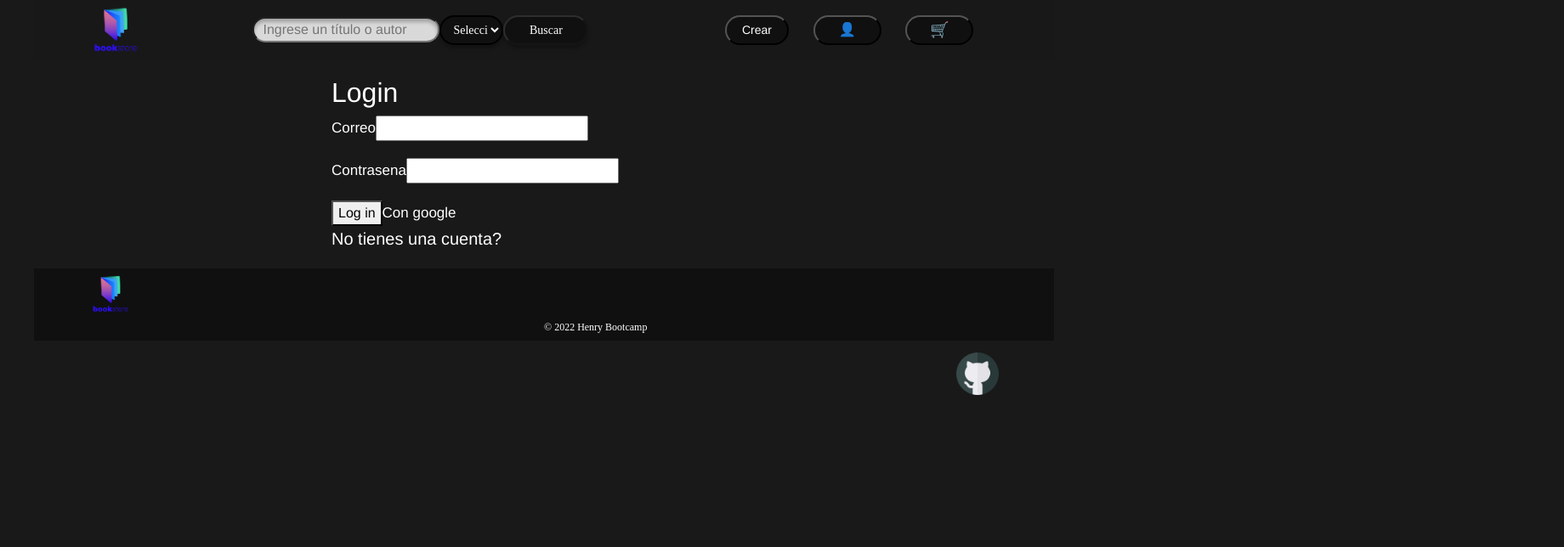
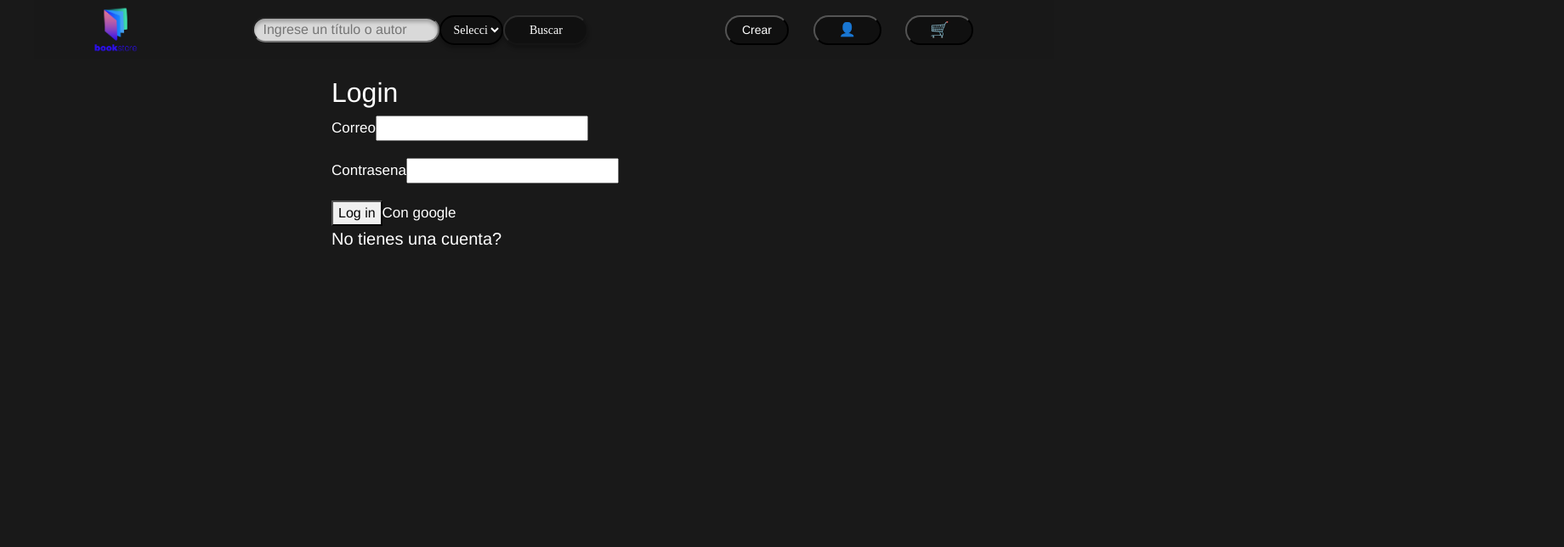
Before and after one commit to santtiagomc/Proyecto-Final, a React (Create React App) app in the folder client/: page /login in a window 1280 px wide. Shown: the top 644 px of the page at 85% size, 1840 px wide, since content can reach past the window. Built offline with nearby package versions, Linux system fonts and the light colour scheme; no server answers.

Commit message:
estilos footer terminado

```diff
--- a/client/src/components/Footer/Footer.module.css
+++ b/client/src/components/Footer/Footer.module.css
@@ -1,41 +1,55 @@
 .container {
-    position: relative;
+    position: absolute;
     width: 100%;
     height: 85px;
-    left: 0%;
-    bottom: 0%;
+    left: 0px;
+    top: 2000px;
     background: #101010;
 }
 
 .github {
-    position: relative;
+    /* position: relative;
     width: 5%;
     height: 5%;
     left: 90%;
     top: 99%;
     display: inline-block;
     align-self: center;
-    padding: 5px;
+    padding: 5px; */
+    position: absolute;
+    width: 59px;
+    height: 59px;
+    left: 90%;
+    top: 20%;
 }
 
 .text {
-    position: relative;
-    left: 50%;
-    top: 95%;
-    align-self: center;
+    position: absolute;
+    width: 284px;
+    height: 22px;
+    left: 599px;
+    top: 40%;
     font-family: 'Helvetica LT Std';
     font-style: normal;
+    font-weight: 400;
     font-size: 12px;
+    line-height: 24px;
     color: #FFFFFF;
 }
 
 .logo {
-    position: relative;
+    /* position: relative;
     width: 5%;
     height: 5%;
     left: 5%;
     top: 95%;
     display: inline-block;
     align-self: center;
-    padding: 5px;
+    padding: 5px; */
+    position: relative;
+    width: 60px;
+    height: 60px;
+    left: 150px;
+    top: 95%;
+    margin-top: 15px;
 }
```
